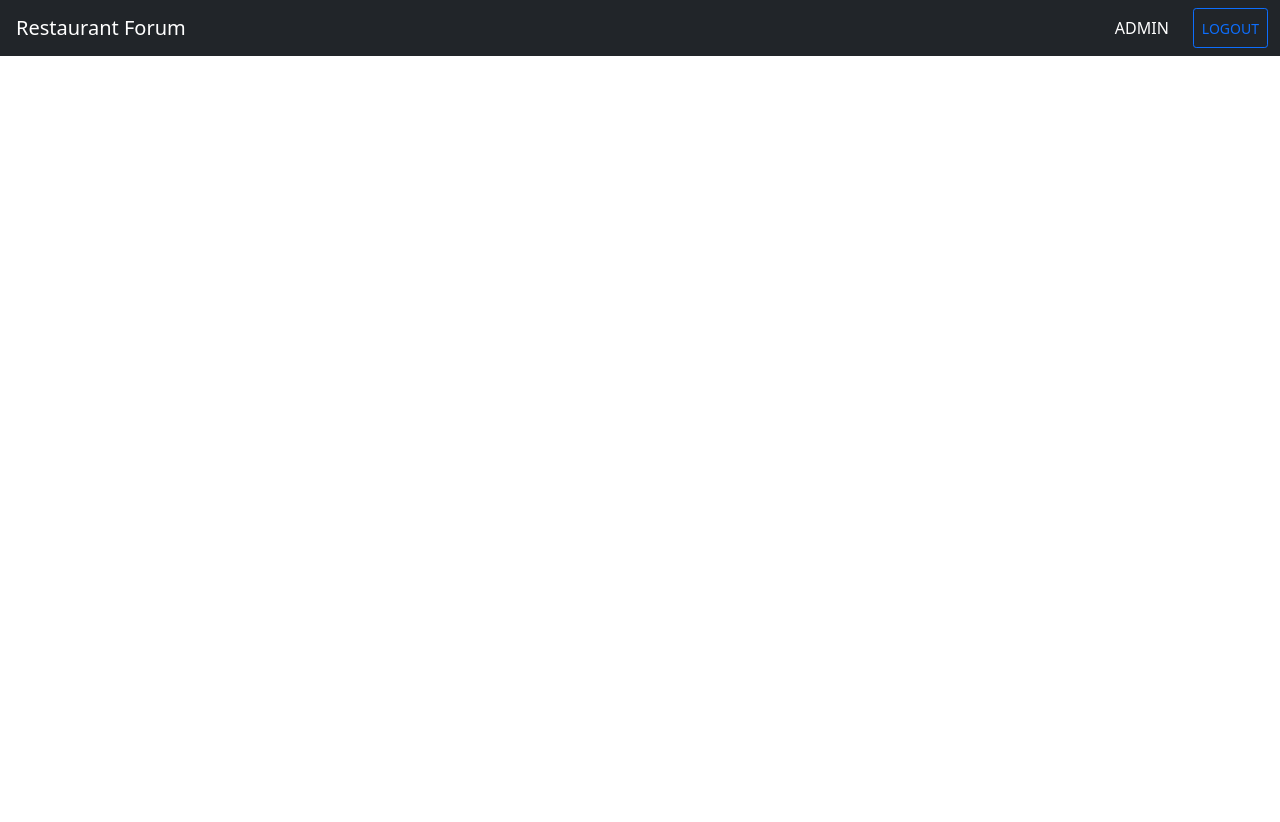
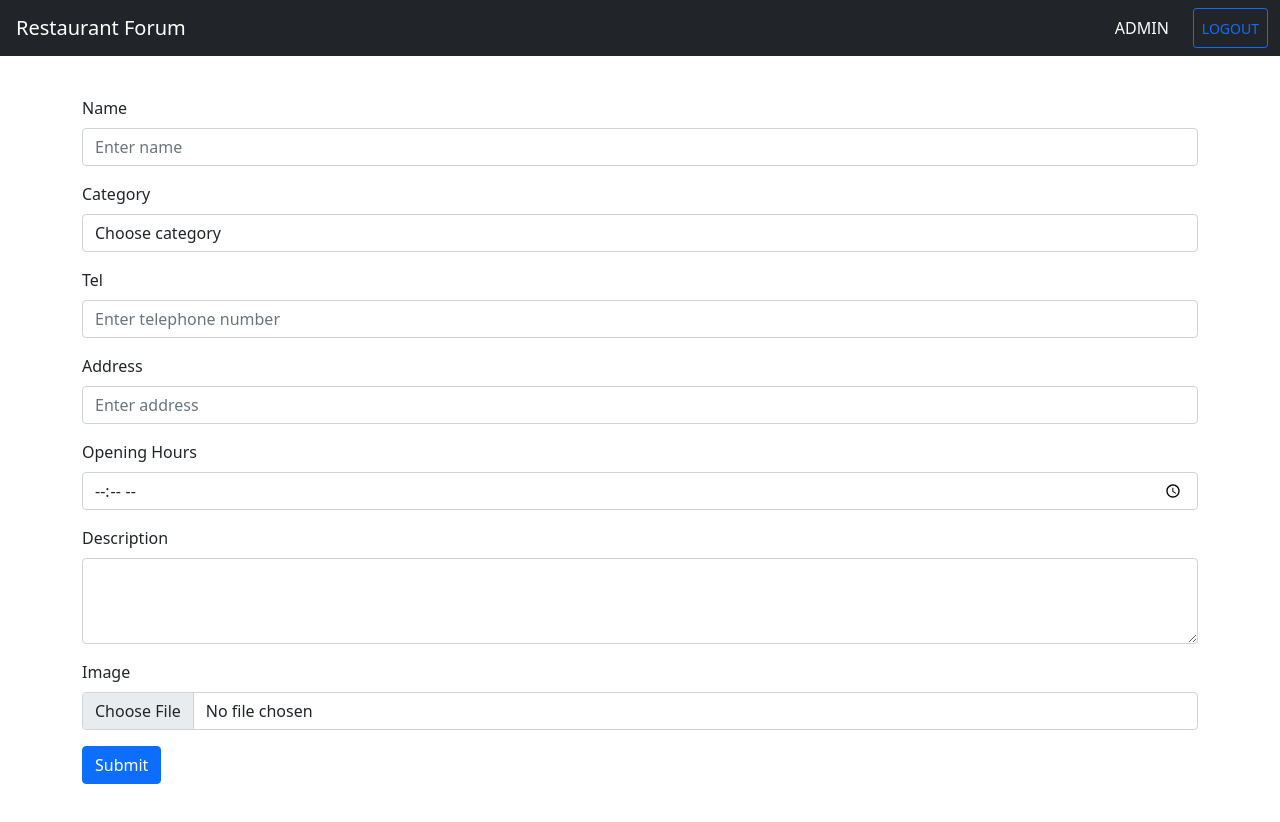
Before and after one commit to ivyhungtw/restaurant-forum-vue, a Vue app: page /admin/restaurants/new in a window 1280 px wide. Shown: the top 822 px of the page. Before the commit the page ends 800 px from the top, so only its background shows below. Built offline with nearby package versions, Linux system fonts and the light colour scheme.

Commit message:
feat: add admin-restaurant-form component

```diff
--- /dev/null
+++ b/src/components/AdminRestaurantForm.vue
@@ -0,0 +1,200 @@
+<template>
+  <form @submit.prevent.stop="submitForm">
+    <!-- Name -->
+    <div class="mb-3">
+      <label class="form-label" for="name">Name</label>
+      <input
+        id="name"
+        v-model="restaurant.name"
+        type="text"
+        class="form-control"
+        name="name"
+        placeholder="Enter name"
+        required
+      />
+    </div>
+
+    <!-- Category -->
+    <div class="mb-3">
+      <label class="form-label" for="categoryId">Category</label>
+      <select
+        id="categoryId"
+        v-model="restaurant.categoryId"
+        class="form-control"
+        name="categoryId"
+        required
+      >
+        <option value="" selected disabled>
+          Choose category
+        </option>
+        <option v-for="category in categories" :key="category.id" :value="category.id">
+          {{ category.name }}
+        </option>
+      </select>
+    </div>
+
+    <!-- Tel -->
+    <div class="mb-3">
+      <label class="form-label" for="tel">Tel</label>
+      <input
+        id="tel"
+        v-model="restaurant.tel"
+        type="text"
+        class="form-control"
+        name="tel"
+        placeholder="Enter telephone number"
+      />
+    </div>
+
+    <!-- Address -->
+    <div class="mb-3">
+      <label class="form-label" for="address">Address</label>
+      <input
+        id="address"
+        v-model="restaurant.address"
+        type="text"
+        class="form-control"
+        placeholder="Enter address"
+        name="address"
+      />
+    </div>
+
+    <!-- Opening Hours -->
+    <div class="mb-3">
+      <label class="form-label" for="opening-hours">Opening Hours</label>
+      <input
+        id="opening-hours"
+        v-model="restaurant.openingHours"
+        type="time"
+        class="form-control"
+        name="opening_hours"
+      />
+    </div>
+
+    <!-- Description -->
+    <div class="mb-3">
+      <label class="form-label" for="description">Description</label>
+      <textarea
+        id="description"
+        v-model="restaurant.description"
+        class="form-control"
+        rows="3"
+        name="description"
+      />
+    </div>
+
+    <!-- Image -->
+    <div class="mb-3">
+      <label class="form-label" for="image">Image</label>
+      <img
+        v-if="restaurant.image"
+        :src="restaurant.image"
+        class="d-block img-thumnnail mb-3"
+        width="200"
+        height="200"
+      />
+      <input
+        id="image"
+        class="form-control"
+        type="file"
+        name="image"
+        accept="image/*"
+        @change="changeFile"
+      />
+    </div>
+
+    <button type="submit" class="btn btn-primary">
+      Submit
+    </button>
+  </form>
+</template>
+
+<script>
+const dummyData = {
+  categories: [
+    {
+      id: 61,
+      name: '複合式料理',
+      createdAt: '2021-04-06T00:18:27.000Z',
+      updatedAt: '2021-04-06T00:18:27.000Z'
+    },
+    {
+      id: 51,
+      name: '美式料理',
+      createdAt: '2021-04-06T00:18:27.000Z',
+      updatedAt: '2021-04-06T00:18:27.000Z'
+    },
+    {
+      id: 41,
+      name: '素食料理',
+      createdAt: '2021-04-06T00:18:27.000Z',
+      updatedAt: '2021-04-06T00:18:27.000Z'
+    },
+    {
+      id: 31,
+      name: '墨西哥料理',
+      createdAt: '2021-04-06T00:18:27.000Z',
+      updatedAt: '2021-04-06T00:18:27.000Z'
+    },
+    {
+      id: 21,
+      name: '義大利料理',
+      createdAt: '2021-04-06T00:18:27.000Z',
+      updatedAt: '2021-04-06T00:18:27.000Z'
+    },
+    {
+      id: 11,
+      name: '日本料理',
+      createdAt: '2021-04-06T00:18:27.000Z',
+      updatedAt: '2021-04-06T00:18:27.000Z'
+    },
+    {
+      id: 1,
+      name: '中式料理',
+      createdAt: '2021-04-06T00:18:27.000Z',
+      updatedAt: '2021-04-06T00:18:27.000Z'
+    }
+  ]
+};
+
+export default {
+  data() {
+    return {
+      categories: [],
+      restaurant: {
+        id: -1,
+        name: '',
+        categoryId: '',
+        tel: '',
+        address: '',
+        description: '',
+        image: '',
+        openingHours: ''
+      }
+    };
+  },
+  methods: {
+    fetchCategories() {
+      this.categories = dummyData.categories;
+    },
+    changeFile(e) {
+      const { files } = e.target;
+
+      if (files.length === 0) {
+        this.restaurant.image = '';
+      } else {
+        const imageURL = window.URL.createObjectURL(files[0]);
+        this.restaurant.image = imageURL;
+      }
+    },
+    submitForm(e) {
+      const form = e.target;
+      const formData = new FormData(form);
+      this.$emit('submit-form', formData);
+    }
+  },
+  created() {
+    this.fetchCategories();
+  }
+};
+</script>
--- a/src/views/AdminRestaurantNew.vue
+++ b/src/views/AdminRestaurantNew.vue
@@ -1,11 +1,23 @@
 <template>
   <div class="container py-5">
-    <!-- 餐廳表單 AdminRestaurantForm -->
+    <!-- Admin Restaurant Form -->
+    <admin-restaurant-form @submit-form="submitForm" />
   </div>
 </template>
 
 <script>
+import AdminRestaurantForm from '../components/AdminRestaurantForm.vue';
+
 export default {
-  name: 'AdminRestaurantNew'
+  name: 'AdminRestaurantNew',
+  components: {
+    AdminRestaurantForm
+  },
+  methods: {
+    submitForm(formData) {
+      // TODO: post /restaurants
+      console.log(formData);
+    }
+  }
 };
 </script>
```
